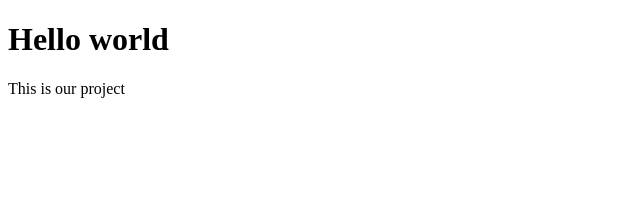
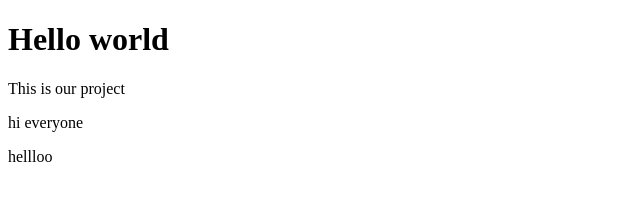
Before and after one commit to sultonbekzhoroev/git-practice, a plain HTML site: page index.html in a window 1280 px wide. Shown: the whole page, without its empty margins (0-640 px from the left). Drawn offline with Linux system fonts and the light colour scheme.

Commit message:
my commit

```diff
--- a/index.html
+++ b/index.html
@@ -9,5 +9,7 @@
   <body>
     <h1>Hello world</h1>
     <p>This is our project</p>
+    <p>hi everyone</p>
+    <p>hellloo</p>
   </body>
 </html>
```
